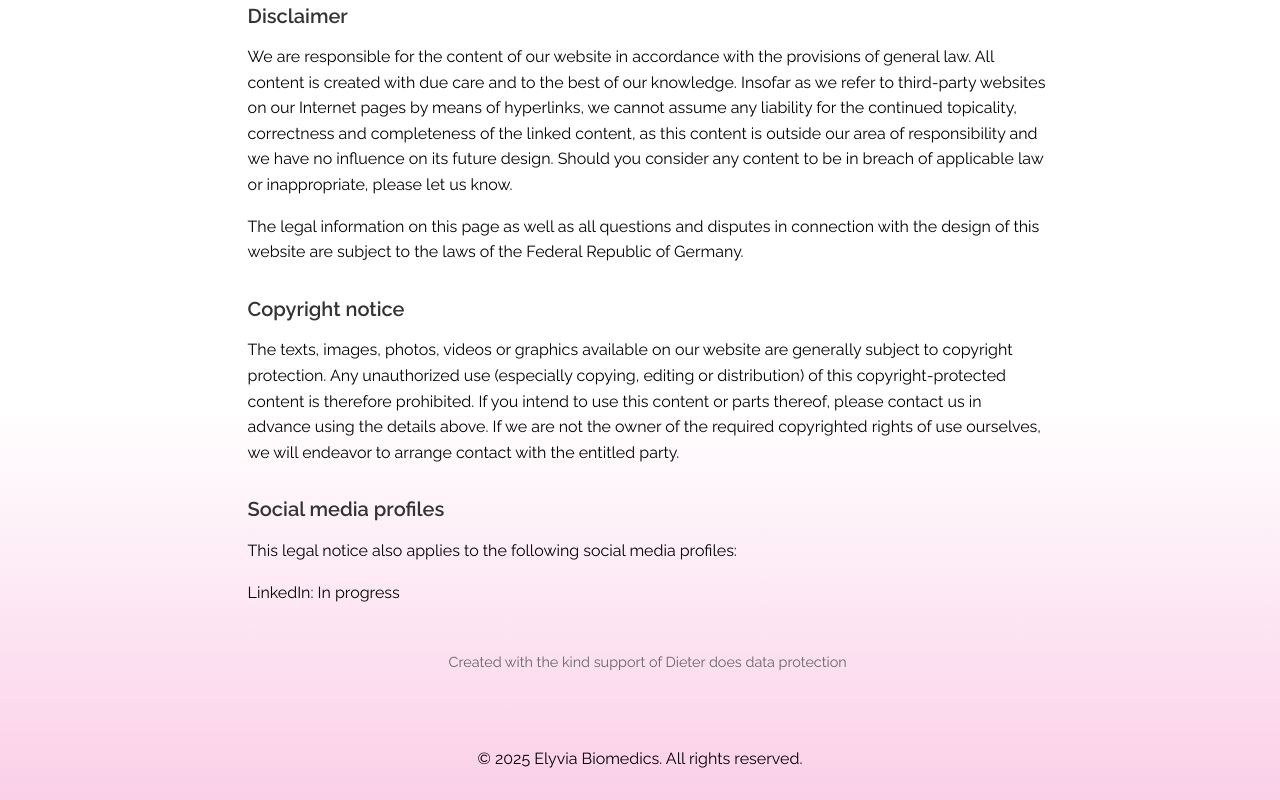
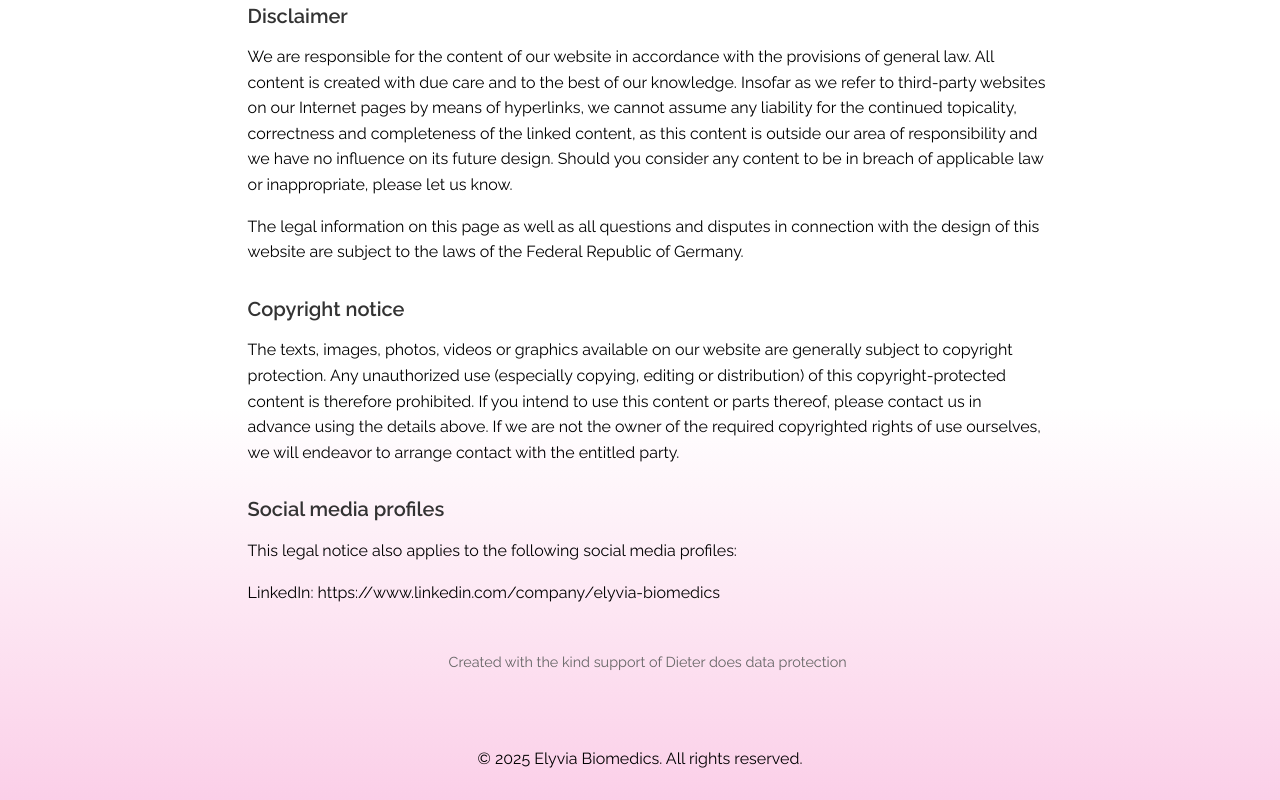
Before and after one commit to elyvia-biomedics/elyvia-biomedics.github.io, a plain HTML site: page imprint.html in a window 1280 px wide. Shown: the part 769-1569 px from the top of the page. Drawn offline with Linux system fonts and the light colour scheme.

Commit message:
add linkedin

```diff
--- a/imprint.html
+++ b/imprint.html
@@ -139,7 +139,7 @@ Germany
             <p class="Body">The texts, images, photos, videos or graphics available on our website are generally subject to copyright protection. Any unauthorized use (especially copying, editing or distribution) of this copyright-protected content is therefore prohibited. If you intend to use this content or parts thereof, please contact us in advance using the details above. If we are not the owner of the required copyrighted rights of use ourselves, we will endeavor to arrange contact with the entitled party.</p>
             <h2 class="HeadingLeft"><span>Social media profiles</span></h2>
             <p class="Body">This legal notice also applies to the following social media profiles:</p>
-            <p class="Body">LinkedIn: In progress</p>
+            <p class="Body">LinkedIn: <a href="https://www.linkedin.com/company/elyvia-biomedics">https://www.linkedin.com/company/elyvia-biomedics</a></p>
             <p class="DieterSmall"><span>Created with the kind support of</span> <a href="https://www.dieter-datenschutz.de/"><span>Dieter does data protection</span></a></p>
         </div>
     </main>
```
